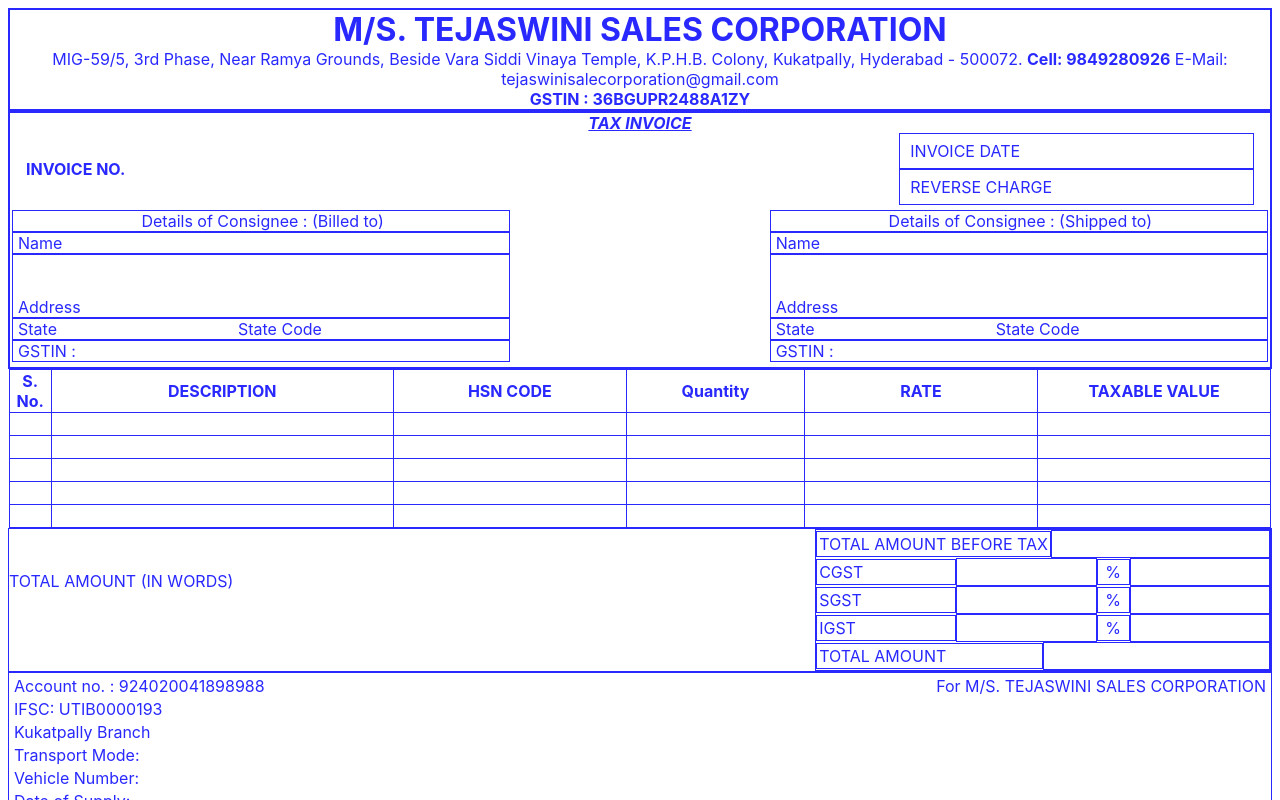
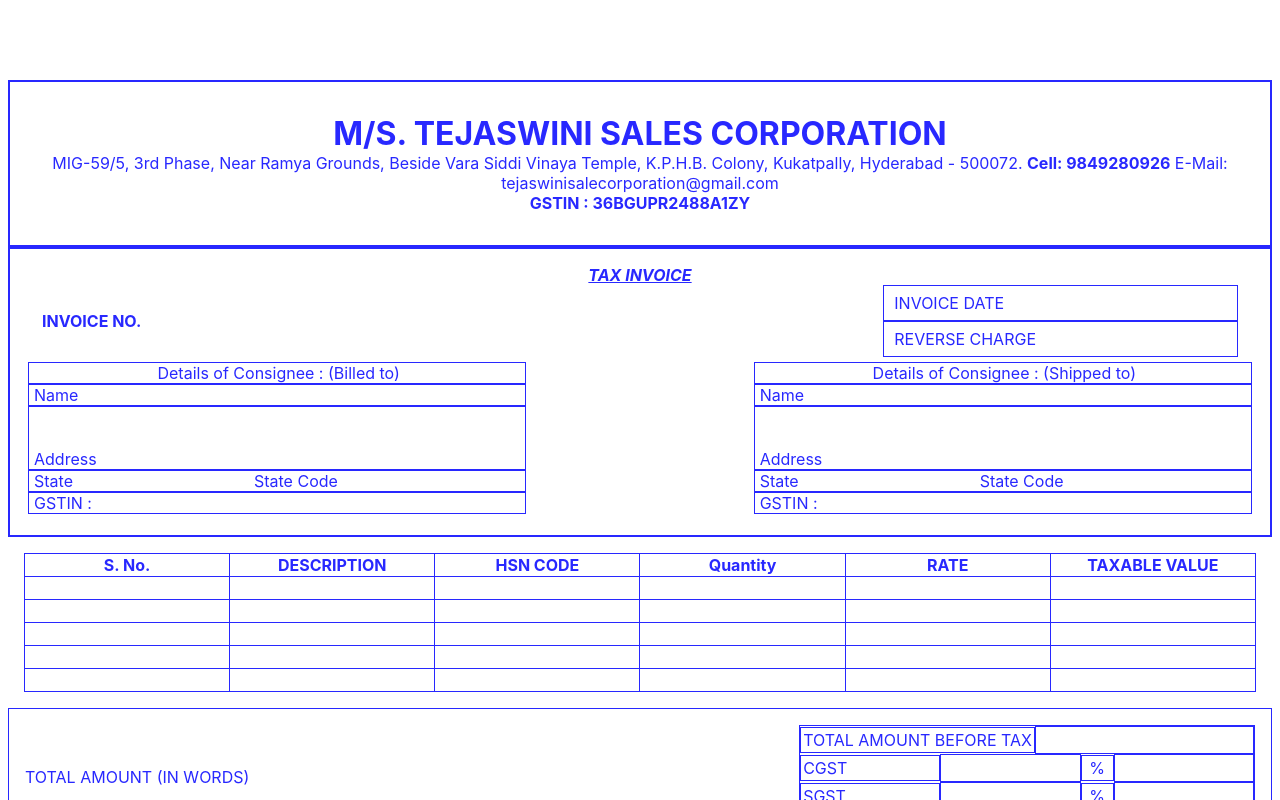
Before and after one commit to sreeramracha/invoice-generator, a React (Create React App) app: page / in a window 1280 px wide. Shown: the top 800 px of the page. Built offline with nearby package versions, Linux system fonts and the light colour scheme.

Commit message:
Changed CSS properties

```diff
--- a/src/index.css
+++ b/src/index.css
@@ -17,6 +17,11 @@ code {
 	transition-duration: 0.5s;
 	color: rgb(40, 40, 255);
 	word-wrap: break-word;
+}
+
+@page {
+	size: A4; /* or 'letter' depending on your region */
+	margin: 20mm;
 }
 
 /* Common Tags */
@@ -41,6 +46,8 @@ textarea {
 	justify-content: center;
 	align-items: center;
 	text-align: center;
+	padding: 2em;
+	margin-top: 5em;
 }
 
 .header > p:first-child {
@@ -52,6 +59,7 @@ textarea {
 
 .details-section {
 	border: 2px solid;
+	padding: 1em;
 }
 
 .details-header {
@@ -151,7 +159,7 @@ textarea {
 /* Cart Section */
 
 .cart-details {
-	padding: 0 1px;
+	padding: 1em;
 }
 
 table {
@@ -169,11 +177,11 @@ td {
 td > input {
 	height: 13px;
 	margin: 0 5px;
-	/* width: 100%; */
+	/* width: 90%; */
 	text-align: center;
 	box-sizing: border-box;
 }
-
+/*
 td:first-child,
 td:first-child > input {
 	width: 25px;
@@ -202,7 +210,7 @@ td:nth-child(5) > input {
 td:nth-child(6),
 td:nth-child(6) > input {
 	width: 200px;
-}
+} */
 
 /* Footer Section  */
 .footer-amount {
@@ -210,6 +218,7 @@ td:nth-child(6) > input {
 	justify-content: space-between;
 	border: 1px solid;
 	text-wrap: nowrap;
+	padding: 1em;
 }
 
 .tax {
@@ -292,11 +301,13 @@ td:nth-child(6) > input {
 
 .footer-amount > .tax > p > input {
 	text-align: center;
+	width: 90%;
 }
 
 .footer-amount > .tax > p > span > input {
 	text-align: center;
 	margin: 2px;
+	width: 90%;
 }
 
 .footer-amount > .price-words > p > textarea {
@@ -327,6 +338,7 @@ td:nth-child(6) > input {
 	display: flex;
 	justify-content: space-between;
 	border: 1px solid;
+	padding: 1em;
 }
 
 .signature {
```
